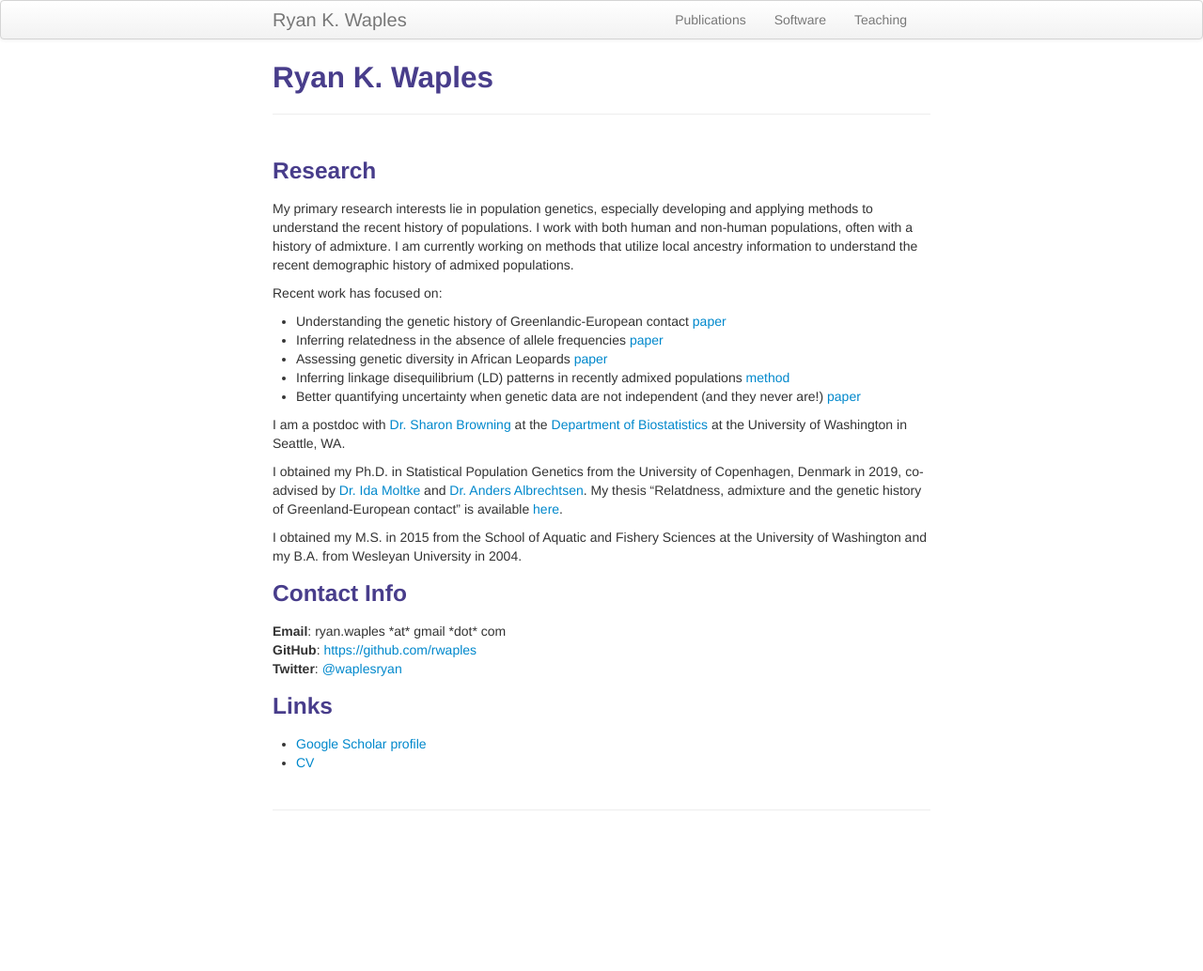
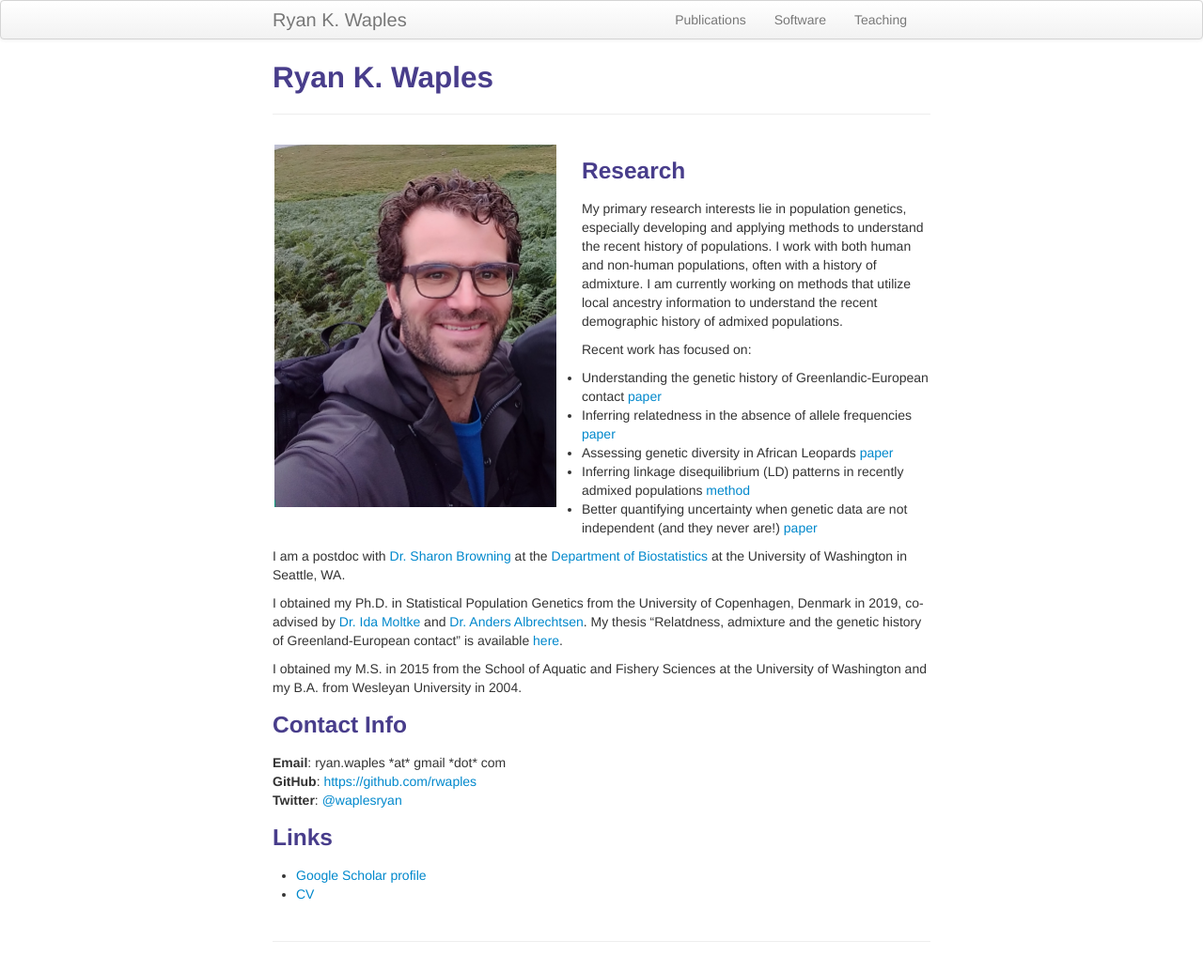
Before and after one commit to rwaples/rwaples.github.io, a Jekyll site: the page built from index.md, in a window 1280 px wide. Shown: the whole page at 94% size. Built offline with Jekyll 4.4.1, drawn with Linux system fonts in a browser that asks for light colours; before the commit the page ends 900 px from its top, so only the background shows below that.

Commit message:
add photo

```diff
--- a/index.md
+++ b/index.md
@@ -2,6 +2,10 @@
 layout: page
 title: Ryan K. Waples
 ---
+
+<div style="float: left; padding-right: 25px; padding-bottom: 30px">
+	<a href="http://rwaples.github.io/assests/rwaples.jpg"><img src="assets/rwaples.jpg" width="300" alt="Ryan Waples" onclick="_gaq.push(['_trackEvent', 'IMGs', 'Image', 'Ironman']);" /></a>
+</div>
 
 ### Research
 My primary research interests lie in population genetics, especially developing and applying methods to understand the recent history of populations. I work with both human and non-human populations, often with a history of admixture.  I am currently working on methods that utilize local ancestry information to understand the recent demographic history of admixed populations.
```
Also changed, not shown: assets/rwaples.jpg (added).
